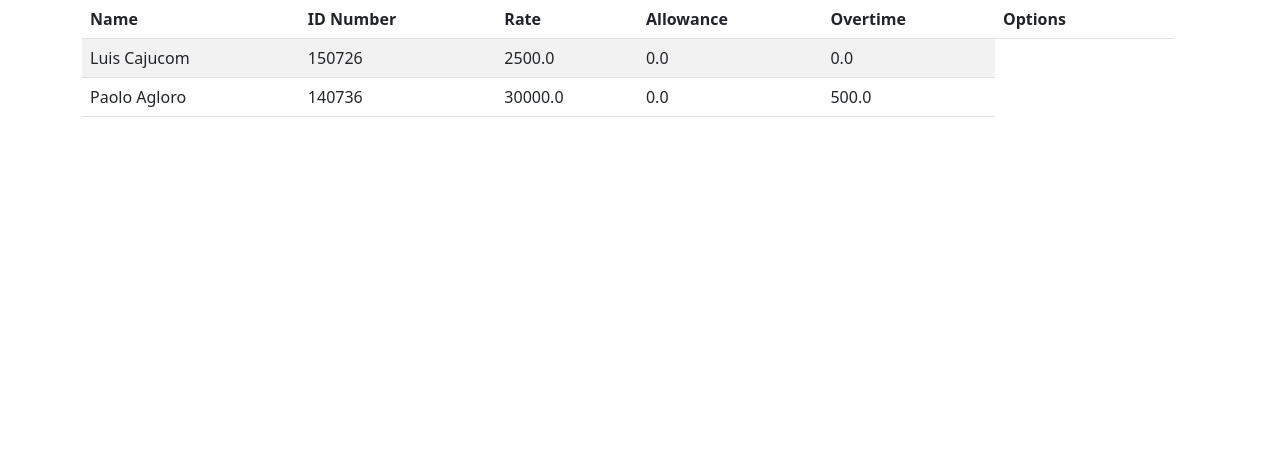
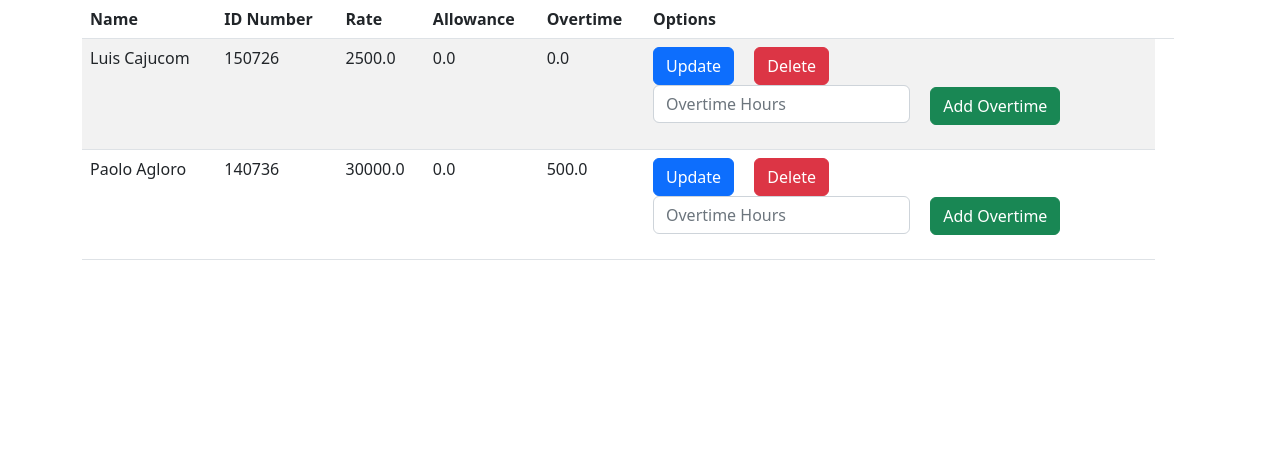
Before and after one commit to Bastinoroni96/CANTAL-DELEON-SALANGAD_Final_MSYS22, a Django app: page / in a window 1280 px wide. Shown: the part 56-515 px from the top of the page. Run offline with Django 4.2, Linux system fonts and the light colour scheme; data comes from the database, SQL or seed files in the repository; some libraries are stand-ins or nearby versions.

Commit message:
Update view_employee.html
Put in button and form input into the option column

```diff
--- a/Lazapee/payroll_app/templates/payroll_app/view_employee.html
+++ b/Lazapee/payroll_app/templates/payroll_app/view_employee.html
@@ -22,6 +22,23 @@
                                     <td> {{ d.rate }} </td>
                                     <td> {{ d.allowance }} </td>
                                     <td> {{ d.overtime_pay }} </td>
+                                    <td>
+                                        <form id="employee_update" method="POST">
+                                            <div class="form-check-inline">
+                                                <a type="button" class="btn btn-primary" href="#">Update</a>
+                                            </div>
+                                            <div class="form-check-inline">
+                                                <a type="button" class="btn btn-danger" href="#">Delete</a>
+                                            </div>
+                                            <br>
+                                            <div class="form-check-inline">
+                                                <input type="text" class="form-control" id="overtime_pay" name="overtime_pay" placeholder="Overtime Hours">
+                                            </div>
+                                            <div class="form-check-inline">
+                                                <a type="button" class="btn btn-Success" href="#">Add Overtime</a>
+                                            </div>
+                                        </form>
+                                    </td>
 
                                 </tr>
                                 {% endfor %}
```
